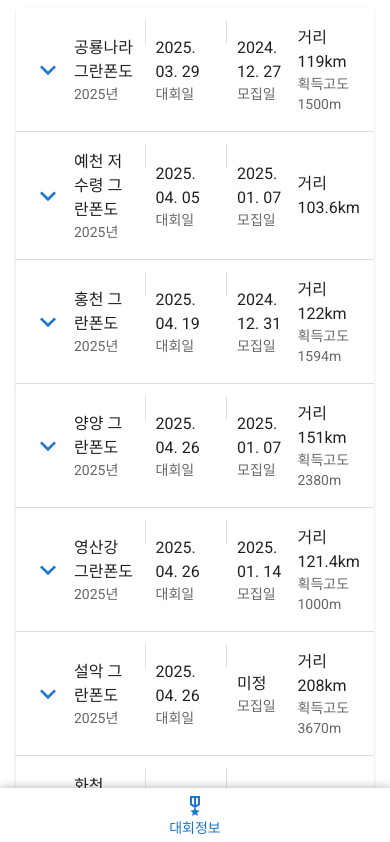
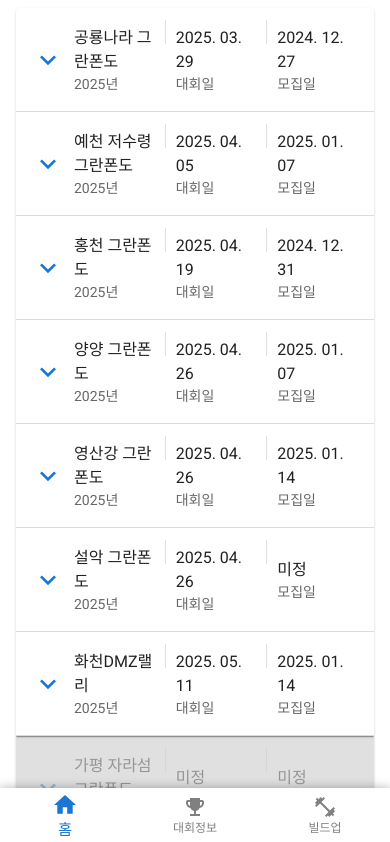
Before and after one commit to grapheople/inmyroom, a Next.js app: page /competition in a window 390 px wide. Shown: the top 842 px of the page. Built offline with nearby package versions, Linux system fonts and the light colour scheme; what @mui/material-nextjs would draw is missing.

Commit message:
레이아웃 변경

```diff
--- /dev/null
+++ b/app/buildup/page.tsx
@@ -0,0 +1,42 @@
+"use client";
+
+import React, {useState} from "react";
+import {
+    Accordion,
+    AccordionSummary,
+    AccordionDetails,
+    Typography,
+    List,
+    ListItem,
+    ListItemText,
+} from '@mui/material';
+import ExpandMoreIcon from '@mui/icons-material/ExpandMore';
+import OpenInNewIcon from "@mui/icons-material/OpenInNew";
+import moment from 'moment';
+import Box from "@mui/material/Box";
+import Divider from '@mui/material/Divider';
+import Button from "@mui/material/Button";
+import { sendGTMEvent } from '@next/third-parties/google'
+
+import {competitionData} from "@/data/granfondo";
+
+const ResponsiveDetailView: React.FC = () => {
+    const [expandedId, setExpandedId] = useState<number | null>(null);
+
+    const handleToggle = (id: number) => {
+        sendGTMEvent({
+            event: 'expand_competition_item',
+            category: 'competition',
+            action: 'toggle',
+            label: id.toString(),
+        });
+        setExpandedId((prev) => (prev === id ? null : id));
+    };
+
+    return (
+        <Box>
+        </Box>
+    );
+}
+
+export default ResponsiveDetailView;
--- a/app/competition/page.tsx
+++ b/app/competition/page.tsx
@@ -1,6 +1,6 @@
 "use client";
 
-import React, {useState} from "react";
+import React, {useEffect, useState} from "react";
 import {
     Accordion,
     AccordionSummary,
@@ -21,7 +21,21 @@ import { sendGTMEvent } from '@next/third-parties/google'
 import {competitionData} from "@/data/granfondo";
 
 const ResponsiveDetailView: React.FC = () => {
+    const [isMobile, setIsMobile] = useState(false);
     const [expandedId, setExpandedId] = useState<number | null>(null);
+
+    useEffect(() => {
+        const handleResize = () => {
+            setIsMobile(window.innerWidth <= 600);
+        };
+
+        handleResize();
+        window.addEventListener("resize", handleResize);
+
+        return () => {
+            window.removeEventListener("resize", handleResize);
+        };
+    }, []);
 
     const handleToggle = (id: number) => {
         sendGTMEvent({
@@ -77,11 +91,13 @@ const ResponsiveDetailView: React.FC = () => {
                                     secondary={`모집일`}
                                     style={{ flex: 1}} // 세 번째 칼럼
                                 />
-                                <ListItemText
-                                    primary={`${item.goal1 ? item.goal1 : ""}`}
-                                    secondary={`${item.goal2 ? item.goal2 : ""}`}
-                                    style={{ flex: 1}} // 세 번째 칼럼
-                                />
+                                {!isMobile ? (
+                                    <ListItemText
+                                        primary={`${item.goal1 ? item.goal1 : ""}`}
+                                        secondary={`${item.goal2 ? item.goal2 : ""}`}
+                                        style={{ flex: 1}} // 세 번째 칼럼
+                                    />
+                                ) : null}
                             </ListItem>
                         </AccordionSummary>
                         <AccordionDetails>
--- a/app/layout.tsx
+++ b/app/layout.tsx
@@ -37,7 +37,7 @@ export default function RootLayout(props: { children: React.ReactNode }) {
         <AppRouterCacheProvider options={{enableCssLayer: true}}>
             <ThemeProvider theme={theme}>
                 <CssBaseline/>
-                <TopNavigation/>
+                <TopNavigation />
                 <Box sx={{pt: isMobile ? 0 : "68px"}}>
                     <Container maxWidth={"md"}>
                         {props.children}
--- a/components/TopNavigation.tsx
+++ b/components/TopNavigation.tsx
@@ -16,14 +16,11 @@ import Box from '@mui/material/Box';
 import Toolbar from '@mui/material/Toolbar';
 import IconButton from '@mui/material/IconButton';
 import Typography from '@mui/material/Typography';
-import Menu from '@mui/material/Menu';
 import MenuIcon from '@mui/icons-material/Menu';
 import Container from '@mui/material/Container';
-import Avatar from '@mui/material/Avatar';
 import Button from '@mui/material/Button';
-import Tooltip from '@mui/material/Tooltip';
-import MenuItem from '@mui/material/MenuItem';
-import {Checkroom, ForumOutlined, MilitaryTechOutlined} from "@mui/icons-material";
+import {EmojiEvents, FitnessCenter, Home} from "@mui/icons-material";
+import { useRouter } from "next/router";
 
 const TopNavigation = () => {
     const [isMobile, setIsMobile] = useState(false);
@@ -43,7 +40,9 @@ const TopNavigation = () => {
     }, []);
 
     const menuItems = [
-        {label: "대회정보", icon: <MilitaryTechOutlined/>, key: "home", href: "/competition"},
+        {label: "홈", icon: <Home/>, key: "home", href: "/"},
+        {label: "대회정보", icon: <EmojiEvents/>, key: "competition", href: "/competition"},
+        {label: "빌드업", icon: <FitnessCenter/>, key: "buildup", href: "/buildup"},
         // {label: "커뮤니티", icon: <ForumOutlined/>, key: "search", href: "/community"},
         // {label: "마이룸", icon: <Checkroom/>, key: "notifications", href: "/myroom"},
     ];
@@ -90,15 +89,26 @@ const TopNavigation = () => {
                         width: "100%",
                         boxShadow: "0 0 10px rgba(0, 0, 0, 0.3)",
                     }}
+                    showLabels
                 >
-                    {menuItems.map((item) => (
-                        <BottomNavigationAction key={item.key} label={item.label} icon={item.icon}/>
+                    {menuItems.map((menu, index) => (
+                        <BottomNavigationAction
+                            key={menu.key}
+                            label={menu.label}
+                            icon={menu.icon}
+                            onClick={() => movePage(menu.href)}
+                            style={{
+                                color: value === index ? "#1976d2" : "gray", // 선택된 메뉴는 강조된 색상
+                                transform: value === index ? "scale(1.1)" : "scale(1)", // 선택된 메뉴는 크기 확대
+                                transition: "transform 0.2s, color 0.2s", // 부드러운 전환 효과
+                            }}
+                        />
                     ))}
                 </BottomNavigation>
             ) : (
                 <Container>
                     <AppBar position="fixed">
-                        <Container maxWidth="md" >
+                        <Container maxWidth="md">
                             <Toolbar disableGutters>
                                 <IconButton
                                     size="large"
@@ -116,6 +126,7 @@ const TopNavigation = () => {
                                     component="a"
                                     href="#app-bar-with-responsive-menu"
                                     sx={{
+                                        ml: 2,
                                         mr: 2,
                                         fontFamily: 'monospace',
                                         fontWeight: 700,
@@ -127,14 +138,27 @@ const TopNavigation = () => {
                                     BuildMeUp
                                 </Typography>
                                 <Box sx={{flexGrow: 1, display: 'flex'}}>
-                                    {menuItems.map((menu) => (
+                                    {menuItems.map((menu, index) => (
+                                        <React.Fragment key={menu.key}>
                                             <Button
-                                            key={menu.key}
                                                 sx={{my: 2, color: 'white', display: 'block'}}
                                                 onClick={() => movePage(menu.href)}
                                             >
                                                 {menu.label}
                                             </Button>
+                                            {index < menuItems.length - 1 && (
+                                                <Divider
+                                                    orientation="vertical"
+                                                    flexItem
+                                                    sx={{
+                                                        bgcolor: 'rgba(255, 255, 255, 0.5)', // 디바이더 색상
+                                                        width: '2px', // 디바이더 두께
+                                                        height: 'auto', // 세로로 채우기
+                                                        mx: 1, // 좌우 여백
+                                                    }}
+                                                />
+                                            )}
+                                        </React.Fragment>
                                     ))}
                                 </Box>
                             </Toolbar>
```
Lines whose indentation alone changed are shown as unchanged.
